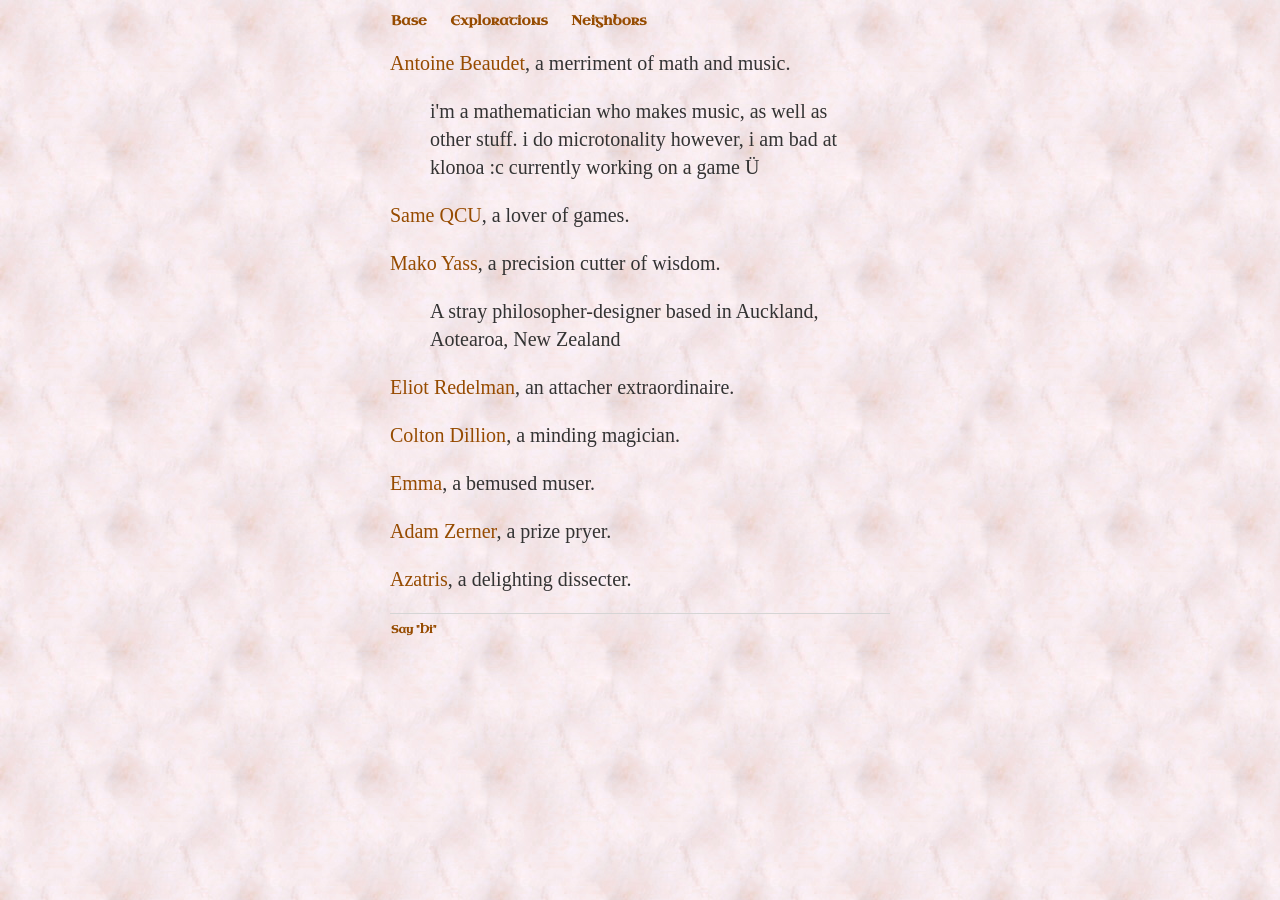
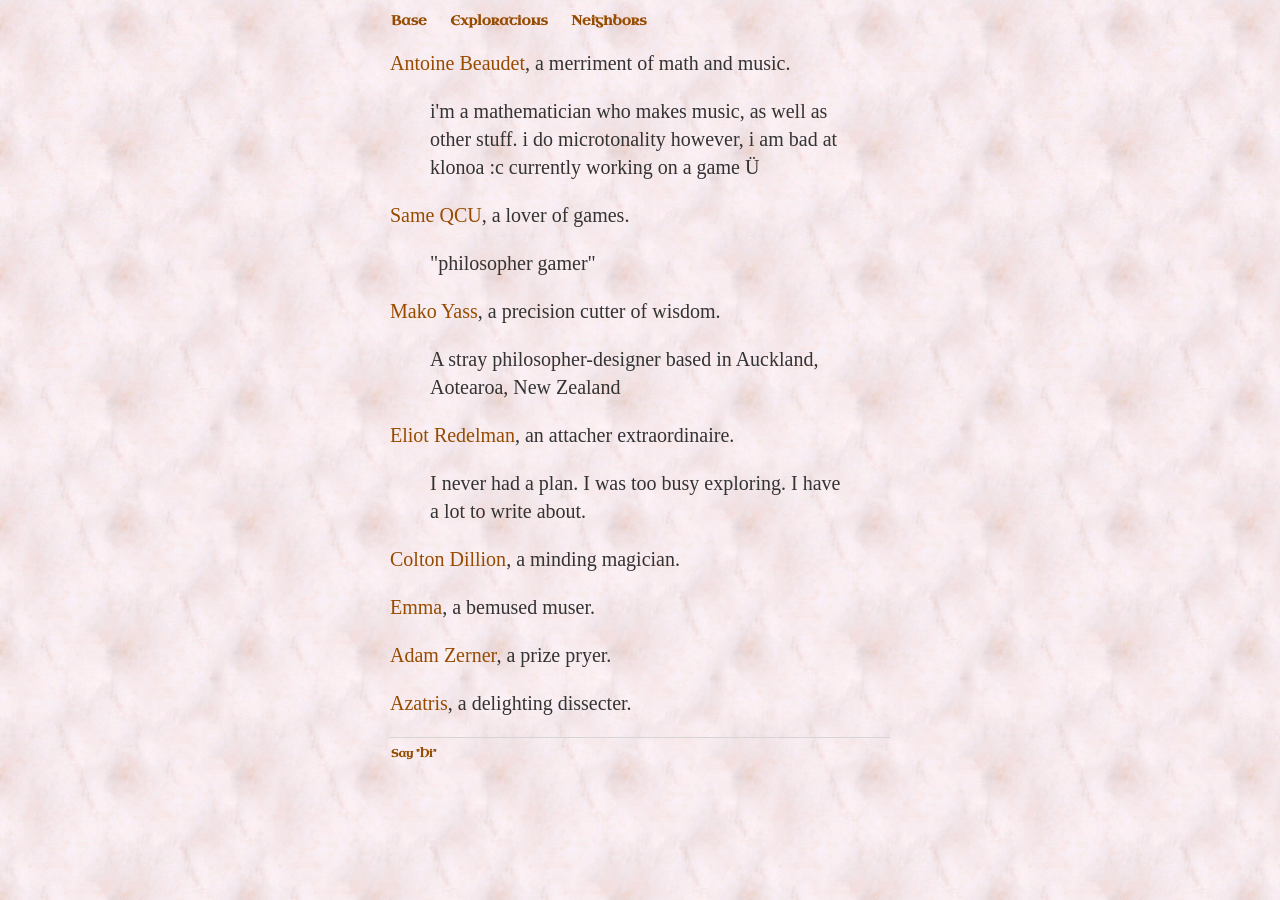
Before and after one commit to ray-dorai/ray-dorai.github.io, a Jekyll site: the page built from neighbors.html, in a window 1280 px wide. Built offline with Jekyll 4.4.1, drawn with Linux system fonts in a browser that asks for light colours; some web fonts are replaced.

Commit message:
Update neighbors.html

```diff
--- a/neighbors.html
+++ b/neighbors.html
@@ -7,10 +7,12 @@ title: Neighbors
 
 	        <p><a href="http://jollybard.net/">Antoine Beaudet</a>, a merriment of math and music.
 	        <blockquote><p>i'm a mathematician who makes music, as well as other stuff. i do microtonality however, i am bad at klonoa :c currently working on a game Ü</p></blockquote> </p>
-	        <p><a href="https://sqcu.dev/">Same QCU</a>, a lover of games.</p>
+	        <p><a href="https://sqcu.dev/">Same QCU</a>, a lover of games.
+                <blockquote><p>"philosopher gamer"</p></blockquote> </p>
 	        <p><a href="https://aboutmako.makopool.com/">Mako Yass</a>, a precision cutter of wisdom.
 	        <blockquote><p>A stray philosopher-designer based in Auckland, Aotearoa, New Zealand</p></blockquote> </p>
-	        <p><a href="http://bearlamp.com.au/">Eliot Redelman</a>, an attacher extraordinaire.</p>
+	        <p><a href="http://bearlamp.com.au/">Eliot Redelman</a>, an attacher extraordinaire.
+                <blockquote><p>I never had a plan.  I was too busy exploring. I have a lot to write about.</p></blockquote> </p>
 	        <p><a href="http://www.coltondillion.com/">Colton Dillion</a>, a minding magician.</p>
 	        <p><a href="https://icecauldron.github.io/blog">Emma</a>, a bemused muser.</p>
   	        <p><a href="https://adamzerner.bearblog.dev/">Adam Zerner</a>, a prize pryer.</p>
```
